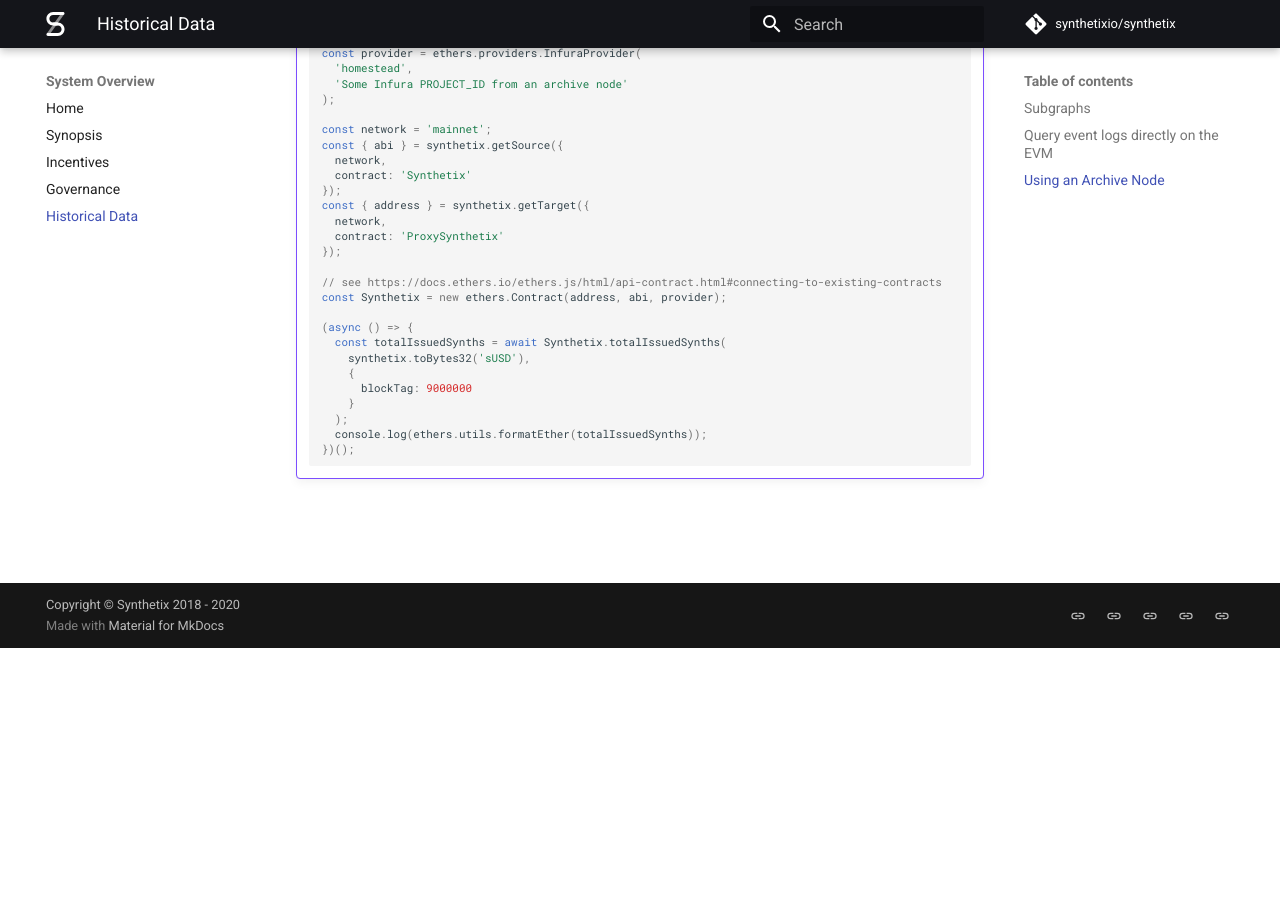
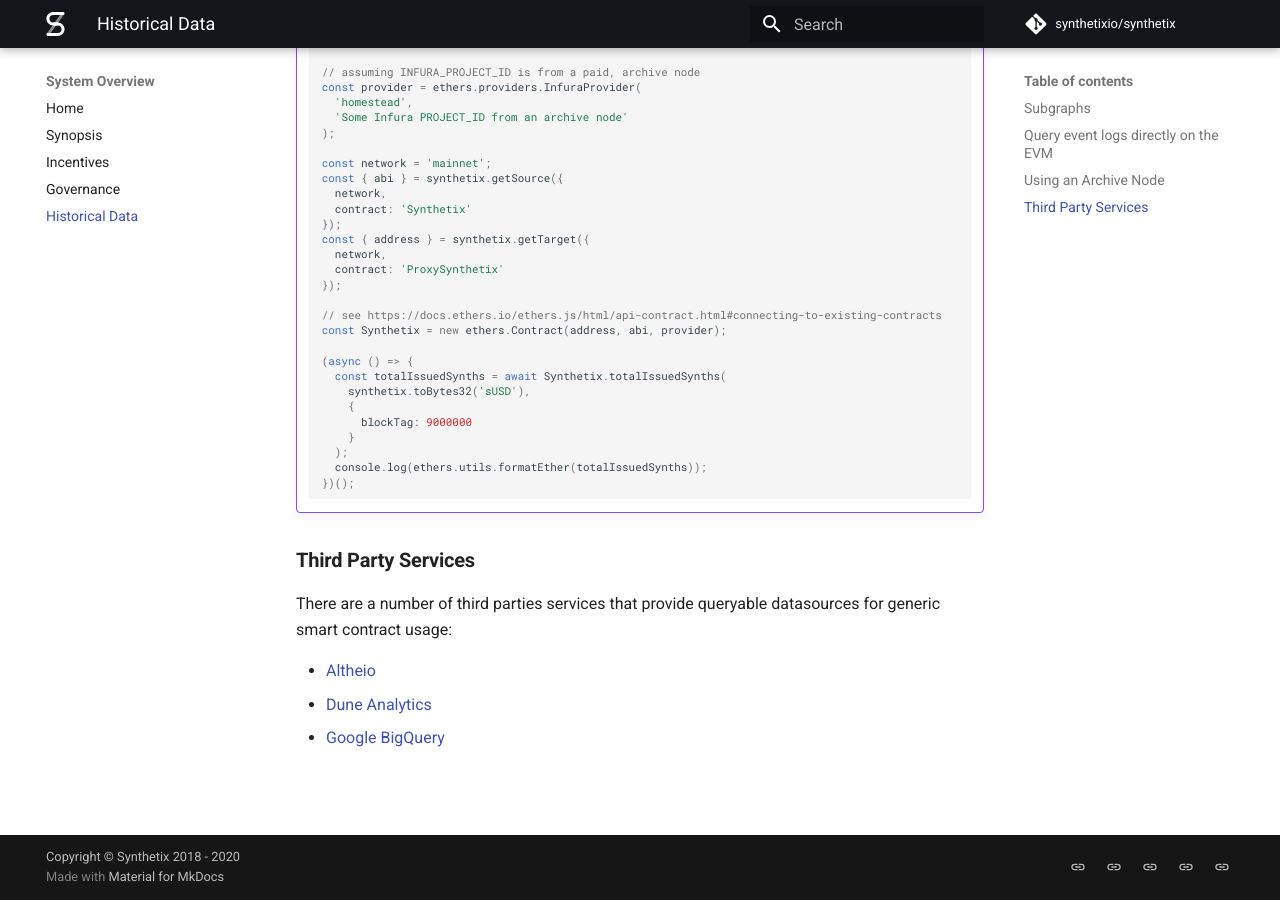
Before and after one commit to Synthetixio/synthetix-docs, an MkDocs documentation site: the page built from content/historical-data.md, in a window 1280 px wide and 900 px high, scrolled down 2238 px. Built offline with MkDocs 1.6.1 and Material for MkDocs 9.7.7, drawn with Linux system fonts in a browser that asks for light colours; comment, search, counter and statistics services are not loaded; before the commit the page ends 2886 px from its top, so only the background shows below that; some of the changed text lies outside the part shown.

Commit message:
Updating to historical-data - adding third party links

````diff
--- a/content/historical-data.md
+++ b/content/historical-data.md
@@ -9,6 +9,7 @@ There are a number a ways to access Synthetix's historical data.
 - Query Synthetix event log history and calls using The Graph subgraphs
 - Fetch state at some block in the past using an Archive Node
 - Query event logs directly via the EVM
+- Use a third party service like Google BigQuery or DuneAnalytics
 
 ### Subgraphs
 
@@ -99,3 +100,11 @@ Query using the `{ blockTag: <Number> }` option to get state at a previous block
       console.log(ethers.utils.formatEther(totalIssuedSynths));
     })();
     ```
+
+### Third Party Services
+
+There are a number of third parties services that provide queryable datasources for generic smart contract usage:
+
+- [Altheio](https://aleth.io/)
+- [Dune Analytics](https://www.duneanalytics.com)
+- [Google BigQuery](https://medium.com/google-cloud/live-ethereum-and-bitcoin-data-in-google-bigquery-and-pub-sub-765b71cd57b5)
````
